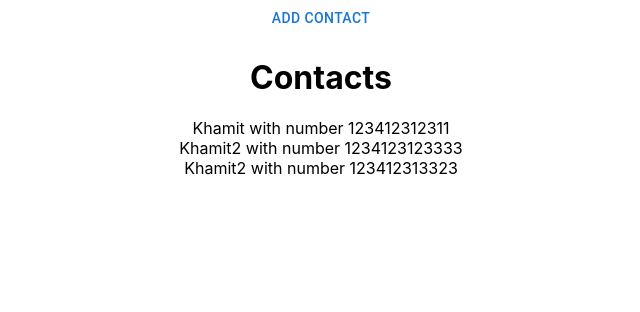
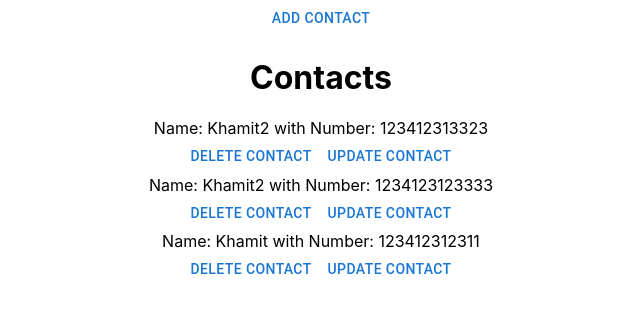
Before and after one commit to Khamitamantaev/testreactapp, a React (Create React App) app in the folder my-app2/: page / in a window 1280 px wide. Shown: the top 312 px of the page, without its empty margins (319-959 px from the left). Built offline with nearby package versions, Linux system fonts and the light colour scheme.

Commit message:
change list of contacts to top

```diff
--- a/my-app2/src/components/Contacts.tsx
+++ b/my-app2/src/components/Contacts.tsx
@@ -1,12 +1,18 @@
 import React, { useState } from 'react';
+import Button from '@mui/material/Button';
 
 const Contacts = (props: { contacts: any[]; }) => {
     return(
         <>
             <h1>Contacts</h1>
             <div>
-            {props.contacts.map((contact, index) => (
-                <div key={index}>{contact.name} with number {contact.phone}</div>
+
+            {props.contacts.slice().reverse().map((contact, index) => (
+                <div key={index} >
+                    <div >Name: {contact.name} with Number: {contact.phone}</div>
+                    <Button>Delete Contact</Button>
+                    <Button>Update Contact</Button>
+                </div>
             ))}
         </div>
         </>
```
